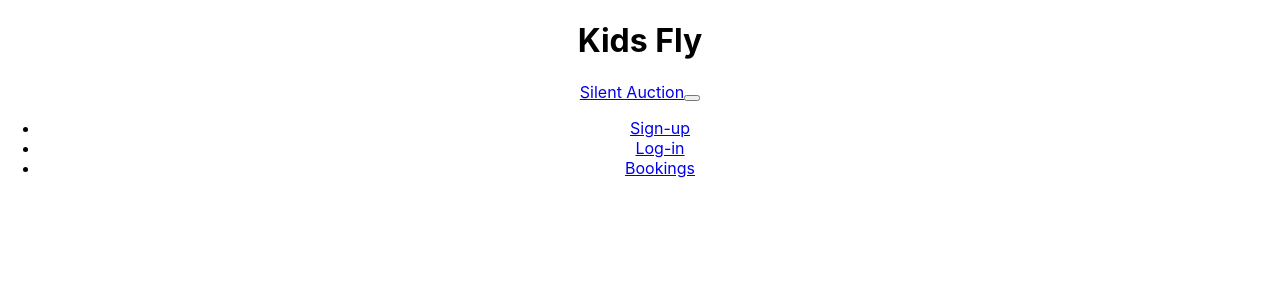
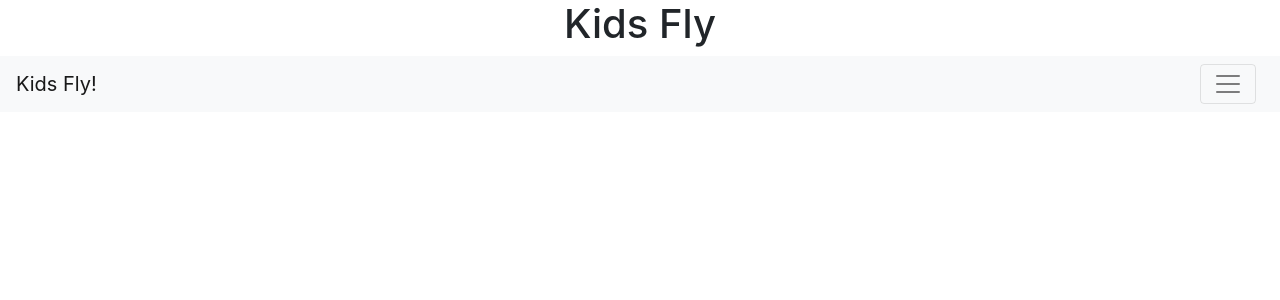
Before and after one commit to Kids-Fly-BW/Front-End-React, a React (Create React App) app in the folder kids_fly/: page / in a window 1280 px wide. Shown: the top 300 px of the page. Built offline with nearby package versions, Linux system fonts and the light colour scheme.

Commit message:
nav bar working

```diff
--- a/kids_fly/src/components/Users/Navigation.js
+++ b/kids_fly/src/components/Users/Navigation.js
@@ -8,7 +8,7 @@ import {
   Nav,
   NavItem
 } from "reactstrap";
-// import "bootstrap/dist/css/bootstrap.min.css";
+import "bootstrap/dist/css/bootstrap.min.css";
 
 const Navigation = (props) => {
   const [collapsed, setCollapsed] = useState(true);
@@ -19,7 +19,7 @@ const Navigation = (props) => {
     <div>
       <Navbar color="light" light>
         <NavbarBrand href="/" className="mr-auto">
-          Silent Auction
+          Kids Fly!
         </NavbarBrand>
         <NavbarToggler onClick={toggleNavbar} className="mr-2" />
         <Collapse isOpen={!collapsed} navbar>
```
